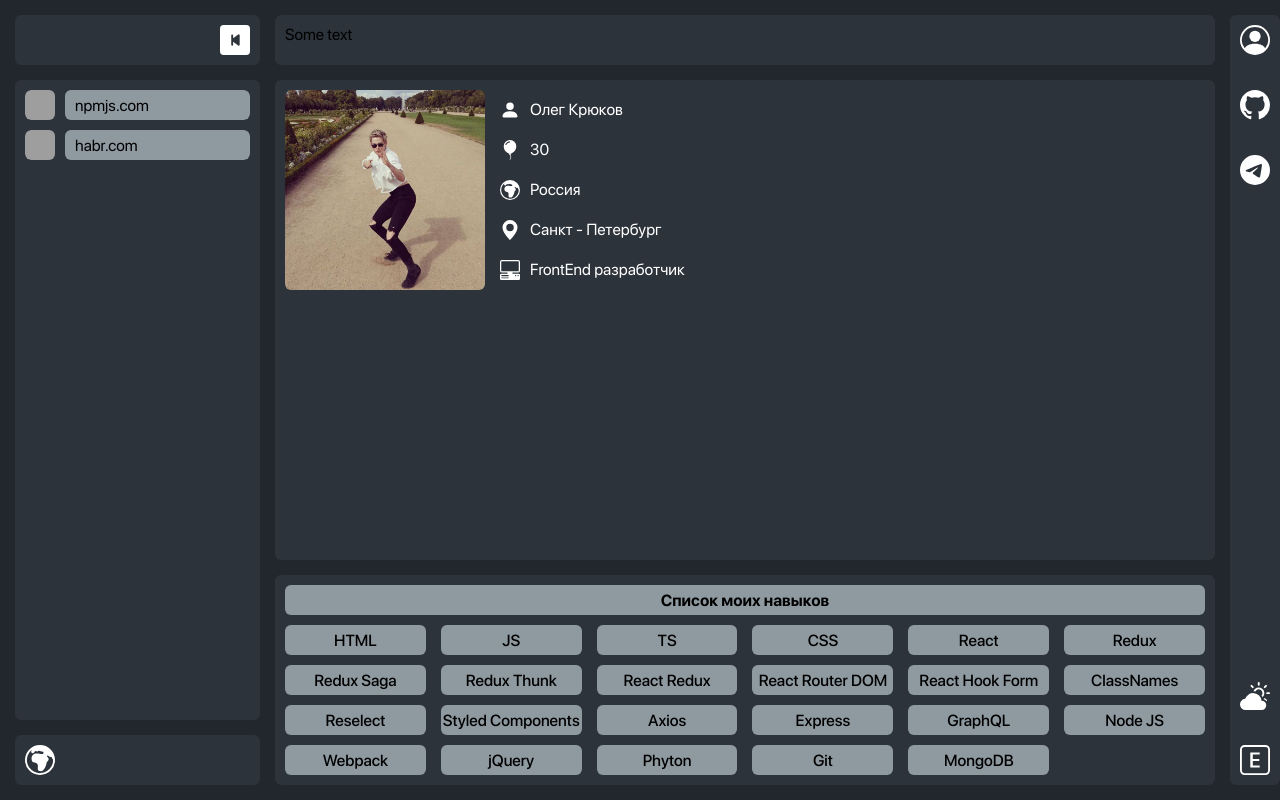
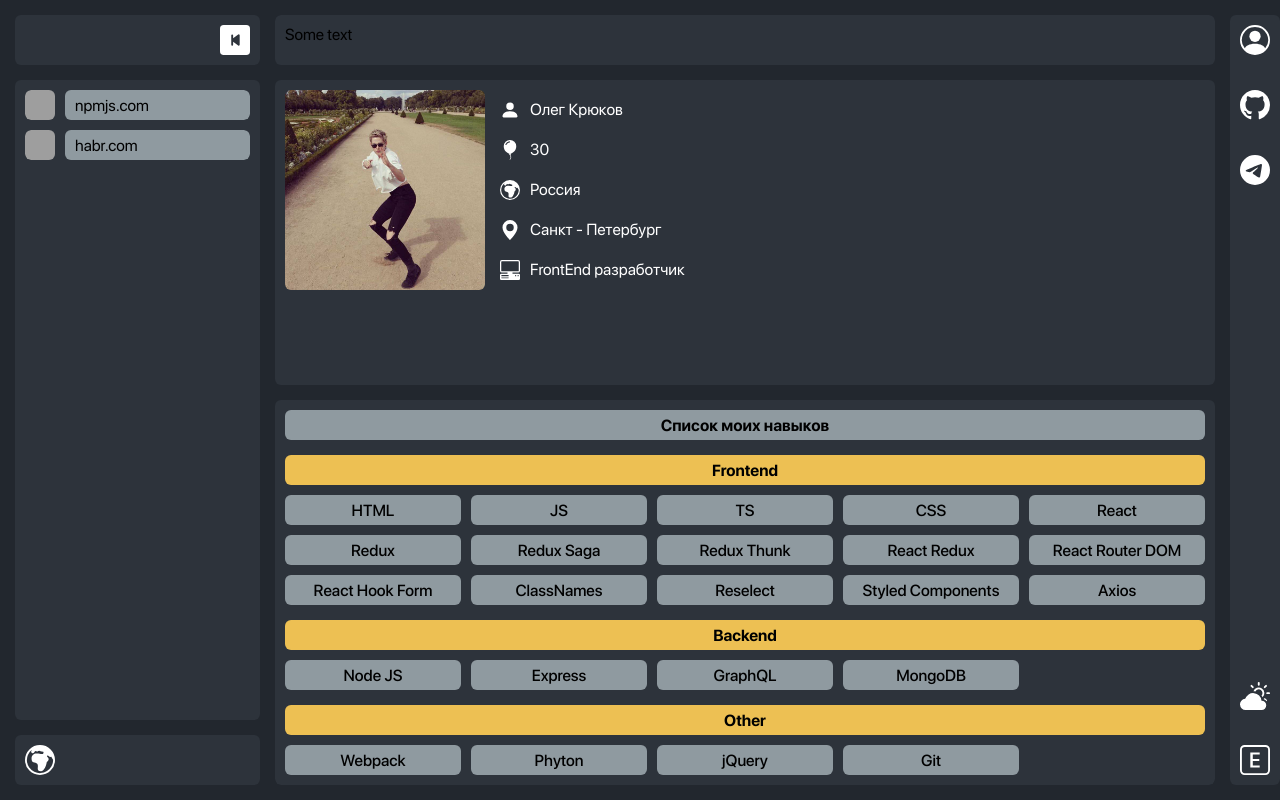
Before and after one commit to 0Ieg/MyForms, a React (Create React App) app: page /myprofile in a window 1280 px wide. Built offline with nearby package versions, Linux system fonts and the light colour scheme; grey boxes are pictures that could not be loaded.

Commit message:
Трансформация списка навыков

```diff
--- a/src/BLL/profileReducer.ts
+++ b/src/BLL/profileReducer.ts
@@ -20,12 +20,7 @@ const initialState = {
       skillsTitle: 'My skills list',
     },
   },
-  skills:[
-    'HTML','JS','TS','CSS','React','Redux','Redux Saga','Redux Thunk','React Redux','React Router DOM',
-    'React Hook Form','ClassNames','Reselect','Styled Components','Axios','Express', 'GraphQL','Node JS','Webpack',
-    'jQuery','Phyton','Git','MongoDB'
-  ],
-  skillsNew:{
+  skills:{
     frontend:['HTML','JS','TS','CSS','React','Redux','Redux Saga','Redux Thunk','React Redux','React Router DOM',
     'React Hook Form','ClassNames','Reselect','Styled Components','Axios'],
     backend:['Node JS','Express','GraphQL','MongoDB'],
--- a/src/UI/skills.tsx
+++ b/src/UI/skills.tsx
@@ -8,13 +8,9 @@ const SkillsStyled = styled.div`
 grid-area:footer;
 background-color:${({theme})=>theme.colors.bc};
 display: grid;
-grid-gap: ${({theme})=>theme.gaps.large};
-grid-template-areas:
-'skillTitle'
-'skills';
+grid-gap: ${({theme})=>theme.gaps.extraLarge};
 transition: ${({theme})=>theme.trans.base};
-.skills__title{
-  grid-area: skillTitle;
+.title{
   height: 30px;
   display: grid;
   align-items: center;
@@ -23,14 +19,6 @@ transition: ${({theme})=>theme.trans.base};
   border-radius: ${({theme})=>theme.borrad.base};
   font-weight: 800;
   transition: ${({theme})=>theme.trans.base};
-}
-.skills__list{
-  grid-area: skills;
-  display: grid;
-  grid-auto-rows: 30px;
-  grid-template-columns: repeat(6, 1fr);
-  grid-column-gap: ${({theme})=>theme.gaps.extraLarge};
-  grid-row-gap: ${({theme})=>theme.gaps.large};
 }
 .skill{
   align-items: center;
@@ -45,15 +33,54 @@ transition: ${({theme})=>theme.trans.base};
   background-color: ${({theme})=>theme.colors.pink};
   font-size: 1.2em;
 }
+.skills{
+  display: grid;
+  grid-column-gap: ${({theme})=>theme.gaps.extraLarge};
+  grid-row-gap: ${({theme})=>theme.gaps.extraLarge};
+}
+.frontend, .backend, .other{
+  display: grid;
+  grid-gap: ${({theme})=>theme.gaps.large};
+}
+.frontend__title{
+  background-color: #fdcd55eb;
+}
+.backend__title{
+  background-color: #fdcd55eb;
+}
+.other__title{
+  background-color: #fdcd55eb;
+}
+.frontend__skills,.backend__skills,.other__skills{
+  display: grid;
+  grid-template-columns: repeat(5, 1fr);
+  grid-auto-rows: 30px;
+  grid-gap: ${({theme})=>theme.gaps.large};
+}
 `
 export const Skills:FC<{skillsTitle:string}> = (props)=>{
   const {skillsTitle} = props
   const skillsList = useSelector((state:StateType)=>state.profile.skills)
-  const skills = skillsList.map(skill=><li className='skill' key={v1()}>{skill}</li>)
+  const frontend = skillsList.frontend.map(skill=><li className='skill' key={v1()}>{skill}</li>)
+  const backend = skillsList.backend.map(skill=><li className='skill' key={v1()}>{skill}</li>)
+  const other = skillsList.other.map(skill=><li className='skill' key={v1()}>{skill}</li>)
   return(
     <SkillsStyled>
-      <div className="skills__title">{skillsTitle}</div>
-      <ul className="skills__list">{skills}</ul>
+      <div className="title">{skillsTitle}</div>
+      <div className="skills">
+        <div className="frontend">
+          <div className="frontend__title title">Frontend</div>
+          <ul className="frontend__skills">{frontend}</ul>
+        </div>
+        <div className="backend">
+          <div className="backend__title title">Backend</div>
+          <ul className="backend__skills">{backend}</ul>
+        </div>
+        <div className="other">
+          <div className="other__title title">Other</div>
+          <ul className="other__skills">{other}</ul>
+        </div>
+      </div>
     </SkillsStyled>
   )
 }
```
